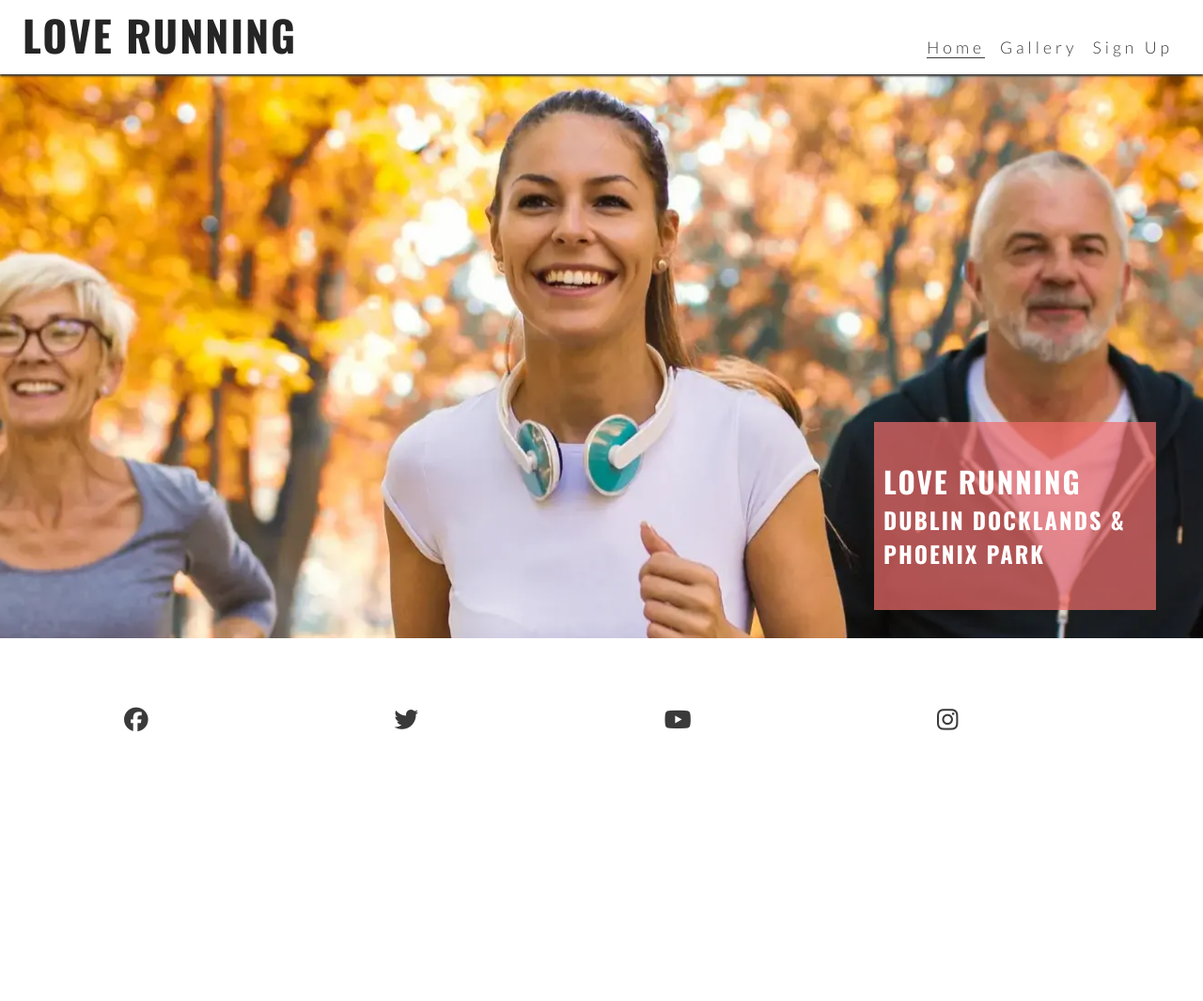
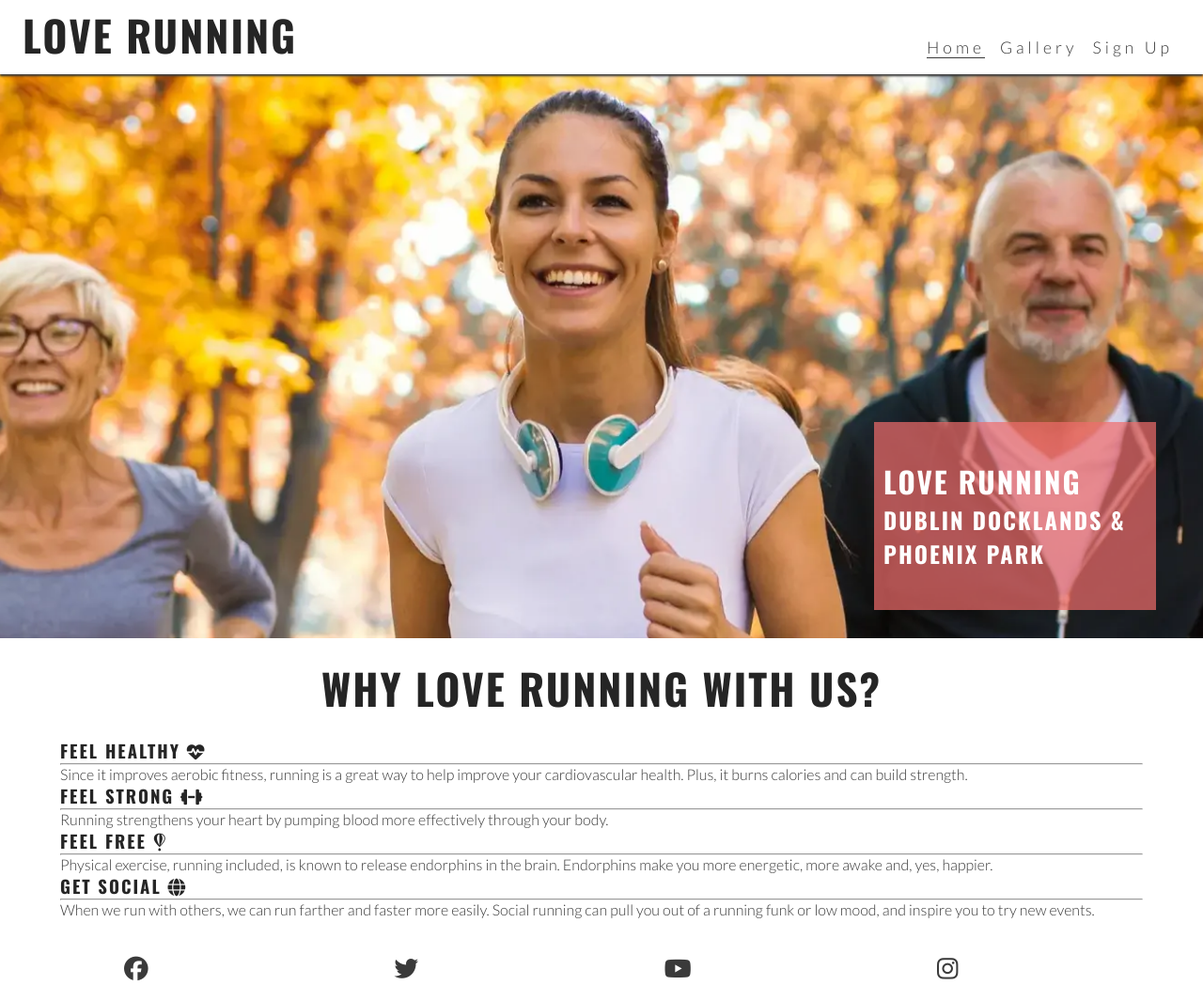
Before and after one commit to AlexanderAberg/Love-Running-Lessons, a plain HTML site: page index.html in a window 1280 px wide. Shown: the whole page at 94% size. Before the commit the page ends 800 px from the top, so only its background shows below. Drawn offline with nearby package versions, Linux system fonts and the light colour scheme.

Commit message:
Add WHY LOVE RUNNING section including icons, headers and p

```diff
--- a/assets/css/style.css
+++ b/assets/css/style.css
@@ -112,6 +112,33 @@ main {
 #cover-text > h2, #cover-text > h3 {
     color:#ffffff;
 }
+/* Reasons section */
+
+#reasons {
+    margin: 20px auto;
+    width: 90%;
+}
+
+#reasons h2 {
+    margin-bottom: 20px;
+    text-align: center;
+    font-size: 280%;
+}
+
+#benefit-physical > div,
+#benefit-mental > div {
+line-height: 20px;
+margin-bottom: 20px;
+}
+
+#benefit > p {
+    padding: 0 20px;
+}
+
+#benefit > hr {
+    border-top: 1px #3a3a3a;
+    margin: 5px 0;
+}
 
 /* Footer */
 #social-networks {
--- a/index.html
+++ b/index.html
@@ -44,6 +44,35 @@
             <h3>Dublin Docklands & Phoenix Park</h3>
         </div>
     </section>
+    <section id="reasons">
+        <h2>Why Love Running With Us?</h2>
+        <div id="benefits">
+            <div id="benefits-physical">
+                <div>
+                <h3>FEEL HEALTHY <i class="fa-solid fa-heart-pulse"></i></h3>
+                <hr>
+                <p>Since it improves aerobic fitness, running is a great way to help improve your cardiovascular health. Plus, it burns calories and can build strength.</p>
+                </div>
+                <div>
+                    <h3>FEEL STRONG <i class="fa-solid fa-dumbbell"></i></h3>
+                    <hr>
+                    <p>Running strengthens your heart by pumping blood more effectively through your body.</p>
+                    </div>
+                </div>
+            </div>
+            <div id="benefits-mental"></div>
+            <div>
+                <h3>FEEL FREE <i class="fa-brands fa-fly"></i></h3>
+                <hr>
+                <p>Physical exercise, running included, is known to release endorphins in the brain. Endorphins make you more energetic, more awake and, yes, happier.</p>
+                </div>
+                <div>
+                    <h3>GET SOCIAL <i class="fa-solid fa-globe"></i></h3>
+                    <hr>
+                    <p>When we run with others, we can run farther and faster more easily. Social running can pull you out of a running funk or low mood, and inspire you to try new events.</p>
+                    </div>
+        </div>
+    </section>
     </main>
     <!-- Footer -->
     <footer>
```
